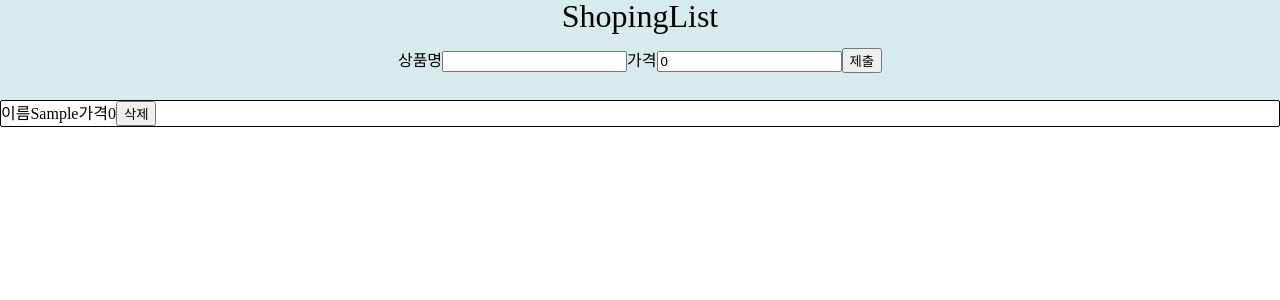
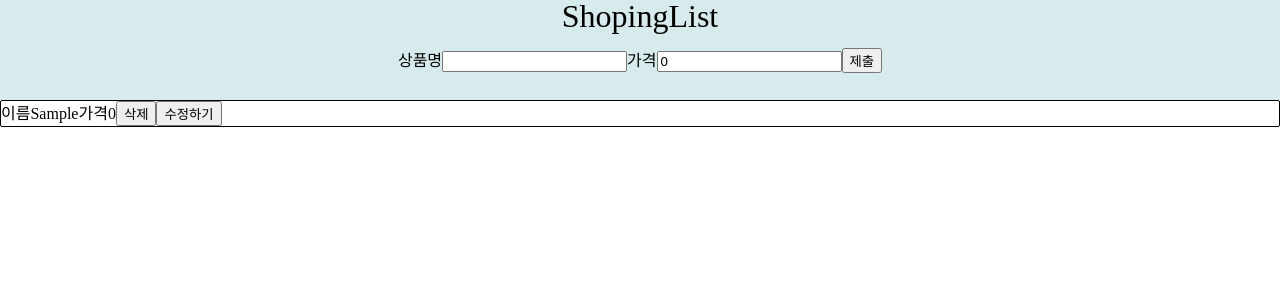
Before and after one commit to seunghowhite/TypeScript-Prac, a React (Create React App) app: page / in a window 1280 px wide. Both pictures are taken after typing "Sample" into the empty fields and a click on the button "제출". Shown: the top 300 px of the page. Built offline with nearby package versions, Linux system fonts and the light colour scheme.

Commit message:
[Second-Try] 쇼핑리스트 수정 기능구현

```diff
--- /dev/null
+++ b/src/components/Cards.tsx
@@ -0,0 +1,85 @@
+import React, { useState } from "react";
+import styled from "styled-components";
+import { BuyItem } from "../pages/Home";
+
+function Cards({
+  item,
+  index,
+  setBuyList,
+}: {
+  item: BuyItem;
+  index: number;
+  setBuyList: any;
+}): JSX.Element {
+  const [onoffUpdate, setonoffUpdate] = useState(false);
+
+  const templete: BuyItem = {
+    articlename: item.articlename,
+    articleprice: item.articleprice,
+  };
+
+  const [update, setUpdate] = useState(templete);
+  const deletecard = (index: number) => {
+    setBuyList((pre: BuyItem[]) => {
+      return pre.filter((item) => item !== pre[index]);
+    });
+  };
+
+  const updateonfoff = () => {
+    setonoffUpdate(!onoffUpdate);
+    setUpdate(templete);
+  };
+
+  const onchnageUpdate = (e: React.ChangeEvent<HTMLInputElement>) => {
+    const { name, value } = e.target;
+    setUpdate((pre): BuyItem => {
+      return { ...pre, [name]: value };
+    });
+  };
+
+  const onupdate = (index: number) => {
+    setBuyList((pre: BuyItem[]) => {
+      const updatedList = [...pre];
+      updatedList[index] = update;
+      return updatedList;
+    });
+    setonoffUpdate(false);
+  };
+
+  return (
+    <ItemCards>
+      <span>이름</span>
+      {onoffUpdate ? (
+        <input
+          value={update.articlename}
+          name="articlename"
+          onChange={onchnageUpdate}
+        />
+      ) : (
+        <span>{item.articlename}</span>
+      )}
+      <span>가격</span>
+      {onoffUpdate ? (
+        <input
+          value={update.articleprice}
+          name="articleprice"
+          onChange={onchnageUpdate}
+        />
+      ) : (
+        <span>{item.articleprice}</span>
+      )}
+      <button onClick={() => deletecard(index)}>삭제</button>
+      <button onClick={updateonfoff}>
+        {onoffUpdate ? "취소하기" : "수정하기"}
+      </button>
+      {onoffUpdate && <button onClick={() => onupdate(index)}>완료하기</button>}
+    </ItemCards>
+  );
+}
+
+export default Cards;
+
+const ItemCards = styled.div`
+  border-radius: 2px;
+  border: 1px solid black;
+`;
--- a/src/pages/Home.tsx
+++ b/src/pages/Home.tsx
@@ -1,16 +1,20 @@
 import React, { useState } from "react";
 import styled from "styled-components";
+import Cards from "../components/Cards";
+export interface BuyItem {
+  articlename: string;
+  articleprice: number;
+}
+
 function Home() {
-  const templete: { articlename: string; articleprice: number } = {
+  const templete: BuyItem = {
     articlename: "",
     articleprice: 0,
   };
-  interface BuyItem {
-    articlename: string;
-    articleprice: number;
-  }
   const [shopList, setShopList] = useState(templete);
   const [buyList, setBuyList] = useState<BuyItem[]>([]);
+  console.log("buyList: ", buyList);
+
   const onchange = (e: React.ChangeEvent<HTMLInputElement>) => {
     const { name, value } = e.target;
     setShopList((pre): { articlename: string; articleprice: number } => {
@@ -28,10 +32,6 @@ function Home() {
       },
     ]);
     setShopList(templete);
-  };
-
-  const deletecard = (index: number) => {
-    setBuyList(buyList.filter((item) => item !== buyList[index]));
   };
 
   return (
@@ -56,26 +56,13 @@ function Home() {
       </ShopHeader>
 
       {buyList.map((item, index) => {
-        return (
-          <Cards key={index}>
-            <span>이름</span>
-            {item.articlename}
-            <span>가격</span>
-            {item.articleprice}
-            <button onClick={() => deletecard(index)}>삭제</button>
-          </Cards>
-        );
+        return <Cards item={item} index={index} setBuyList={setBuyList} />;
       })}
     </>
   );
 }
 
 export default Home;
-
-const Cards = styled.div`
-  border-radius: 2px;
-  border: 1px solid black;
-`;
 
 const ShopInputBox = styled.form``;
 
```
